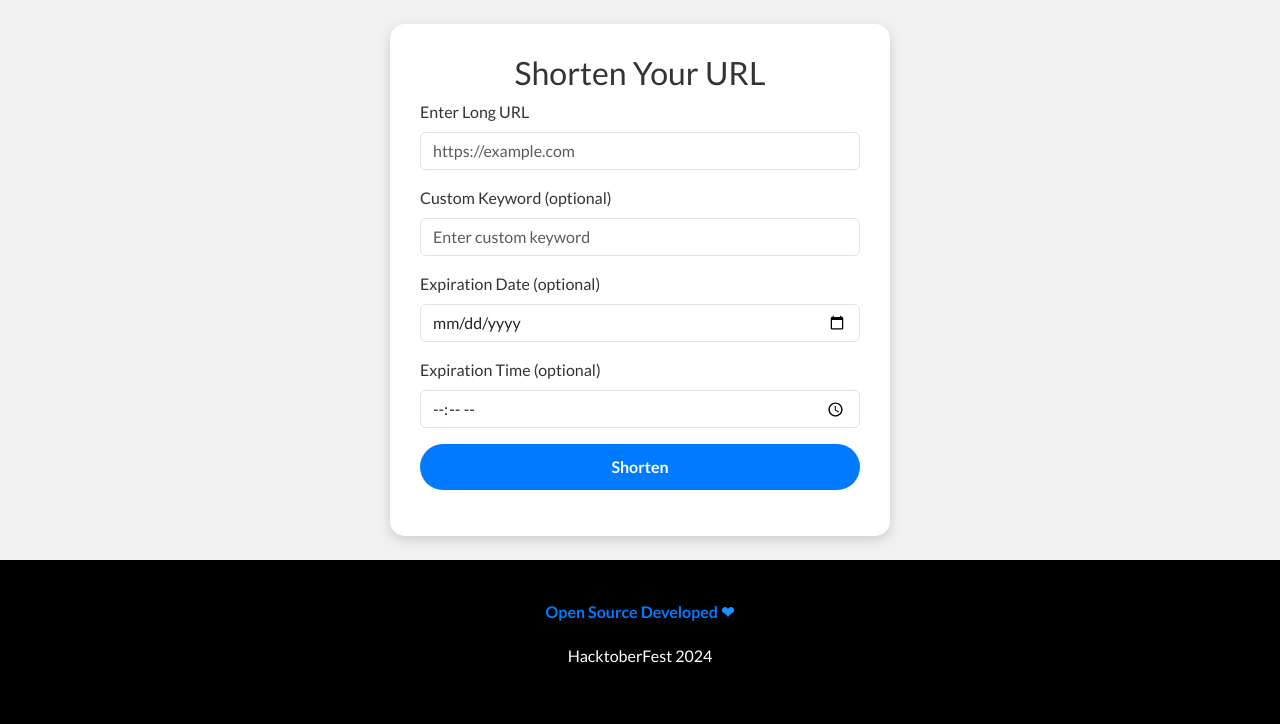
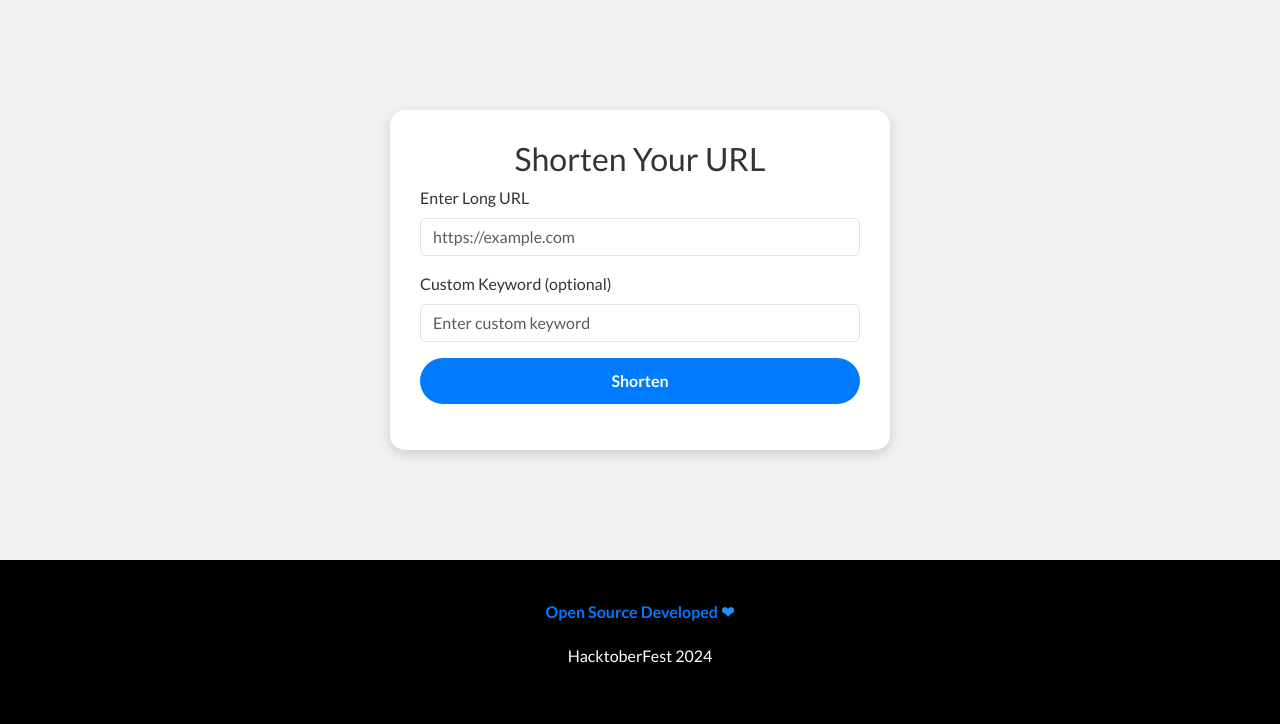
Before and after one commit to harshithtunuguntla/project-osus, a Flask app: page / in a window 1280 px wide. Shown: the part 76-800 px from the top of the page. Run offline with Flask 3, Linux system fonts and the light colour scheme.

Commit message:
Revert "Url expiry issue 13"

```diff
--- a/app.py
+++ b/app.py
@@ -4,8 +4,6 @@ from dotenv import load_dotenv
 import os
 import random
 import string
-from datetime import datetime, timedelta
-
 
 load_dotenv()
 
@@ -83,7 +81,6 @@ def shortenAPI():
     if request.method == 'POST':
         longUrl = request.json.get("longUrl")
         keyword = request.json.get("keyword")
-        expiration_date_time = request.json.get("expirationDateTime") # added expiry time
 
         # Logs
         print('Long URL Received: ' + str(longUrl))
@@ -94,17 +91,14 @@ def shortenAPI():
             print('New keyword generated:' + str(keyword))
 
 
-
-        expiration_timestamp = None
-        if expiration_date_time:
-            expiration_timestamp = datetime.fromisoformat(expiration_date_time)  # Parse ISO format datetime
-
         if is_keyword_present(keyword) == 0:
+            print('Keyword is not present, inserting into DB')
             ShortUrlDatabase.insert_one(
-               {'keyword': keyword, 'url': longUrl, 'clicks': 0, 'expiryTime': expiration_timestamp})
+                {'keyword': keyword, 'url': longUrl, 'clicks': 0})
             print('DB insert successful')
         else:
-            return jsonify({'error': 'The Keyword Already Exists, Choose a Different One'}), 400
+            print('Keyword is present, throwing error')
+            return jsonify({'shortUrl': 'The Keyword Already Exists, Choose a Different One'})
 
     if request.method == 'GET':
         print('Called get method on shorten end-point, throwing error')
@@ -133,18 +127,11 @@ def hearBeat():
 @app.route('/<keyword>')
 def reroute(keyword):
     print('Clicked on shortURL')
-    if keyword == 'favicon.ico':
-        return ''
     link_status = 0
-    current_time = datetime.now()
-    print(current_time,"=====")
     print('Finding the URL Keyword')
     print('Mongo Connection: '+str(os.getenv('MONGO_PATH')[:6]))
     for item in ShortUrlDatabase.find():
         if (item['keyword'] == keyword):
-            expiry_time = item.get('expiryTime')
-            if expiry_time and current_time > expiry_time:
-                return render_template('expired.html', keyword=keyword)
             redirection = item['url']
             # Write Logs Here
             print('Short URL <> Long URL mapping found in DB')
--- a/templates/index.html
+++ b/templates/index.html
@@ -1,12 +1,10 @@
 <!DOCTYPE html>
 <html lang="en">
-
 <head>
     <meta charset="UTF-8">
     <meta name="viewport" content="width=device-width, initial-scale=1.0">
     <title>URL Shortener</title>
-    <link href="https://fonts.googleapis.com/css2?family=Poppins:wght@500;700&family=Lato:wght@400;700&display=swap"
-        rel="stylesheet">
+    <link href="https://fonts.googleapis.com/css2?family=Poppins:wght@500;700&family=Lato:wght@400;700&display=swap" rel="stylesheet">
     <link href="https://cdn.jsdelivr.net/npm/bootstrap@5.3.0-alpha3/dist/css/bootstrap.min.css" rel="stylesheet">
 
     <style>
@@ -19,8 +17,7 @@
             min-height: 100vh;
         }
 
-        .header,
-        .footer {
+        .header, .footer {
             display: flex;
             justify-content: space-between;
             align-items: center;
@@ -38,8 +35,7 @@
             font-size: 28px;
             font-weight: 700;
             letter-spacing: 1px;
-            color: #007BFF;
-            /* Changed to blue */
+            color: #007BFF; /* Changed to blue */
         }
 
         /* Button Styles */
@@ -48,15 +44,12 @@
             padding: 10px 20px;
             margin-left: 10px;
             transition: all 0.3s ease-in-out;
-            background: linear-gradient(to right, #1E90FF, #007BFF);
-            /* Blue Gradient */
+            background: linear-gradient(to right, #1E90FF, #007BFF); /* Blue Gradient */
             color: #fff;
         }
-
         .header .btn:hover {
             background-color: #fff;
-            color: #007BFF;
-            /* Blue on hover */
+            color: #007BFF; /* Blue on hover */
         }
 
         /* Main Content */
@@ -102,15 +95,13 @@
         }
 
         .footer a {
-            color: #007BFF;
-            /* Blue hyperlink */
+            color: #007BFF; /* Blue hyperlink */
             text-decoration: none;
             font-weight: bold;
         }
 
         .footer .heart {
-            color: #1E90FF;
-            /* Light blue heart */
+            color: #1E90FF; /* Light blue heart */
         }
 
         /* Footer URL History */
@@ -120,7 +111,6 @@
         }
     </style>
 </head>
-
 <body>
 
     <!-- Header Section -->
@@ -144,15 +134,6 @@
                 <div class="mb-3">
                     <label for="keyword" class="form-label">Custom Keyword (optional)</label>
                     <input type="text" class="form-control" id="keyword" placeholder="Enter custom keyword">
-                </div>
-                <div class="mb-3">
-                    <label for="expiryDate" class="form-label">Expiration Date (optional)</label>
-                    <input type="date" class="form-control" id="expiryDate" placeholder="Enter expiration date">
-                </div>
-
-                <div class="mb-3">
-                    <label for="expiryTime" class="form-label">Expiration Time (optional)</label>
-                    <input type="time" class="form-control" id="expiryTime" placeholder="Enter expiration time (hh:mm)">
                 </div>
                 <button type="submit" class="btn">Shorten</button>
             </form>
@@ -178,17 +159,6 @@
 
             const longUrl = document.getElementById('longUrl').value;
             const keyword = document.getElementById('keyword').value;
-    const expiryDate = document.getElementById('expiryDate').value;  // Expiration date (YYYY-MM-DD)
-    const expiryTime = document.getElementById('expiryTime').value;  // Expiration time (HH:MM)
-
-    let expirationDateTime = null;
-
-    // Combine expiry date and time if both are provided
-    if (expiryDate && expiryTime) {
-        expirationDateTime = `${expiryDate}T${expiryTime}:00`;  // Combine to ISO datetime string (YYYY-MM-DDTHH:MM:SS)
-    } else if (expiryDate) {
-        expirationDateTime = `${expiryDate}T23:59:59`;  // If only date is provided, set time to 23:59:59
-    }
 
             try {
                 const response = await fetch('/shorten', {
@@ -196,7 +166,7 @@
                     headers: {
                         'Content-Type': 'application/json'
                     },
-            body: JSON.stringify({ longUrl, keyword, expirationDateTime })
+                    body: JSON.stringify({ longUrl, keyword })
                 });
 
                 const data = await response.json();
@@ -209,5 +179,4 @@
     </script>
 
 </body>
-
 </html>
```
Also changed, not shown: templates/expired.html (deleted, +0 -44 lines), 1 other file. Lines whose indentation alone changed are shown as unchanged.
